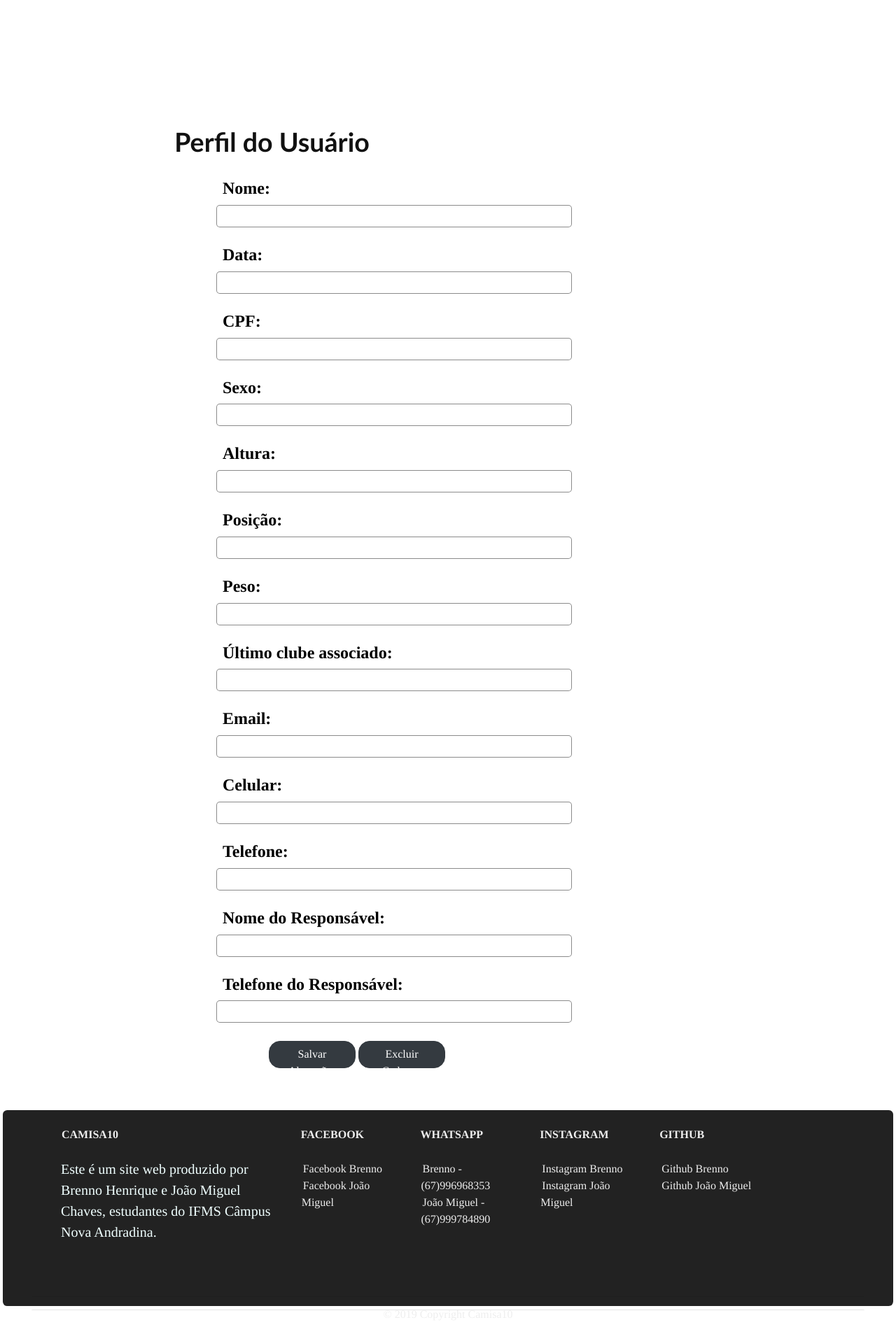
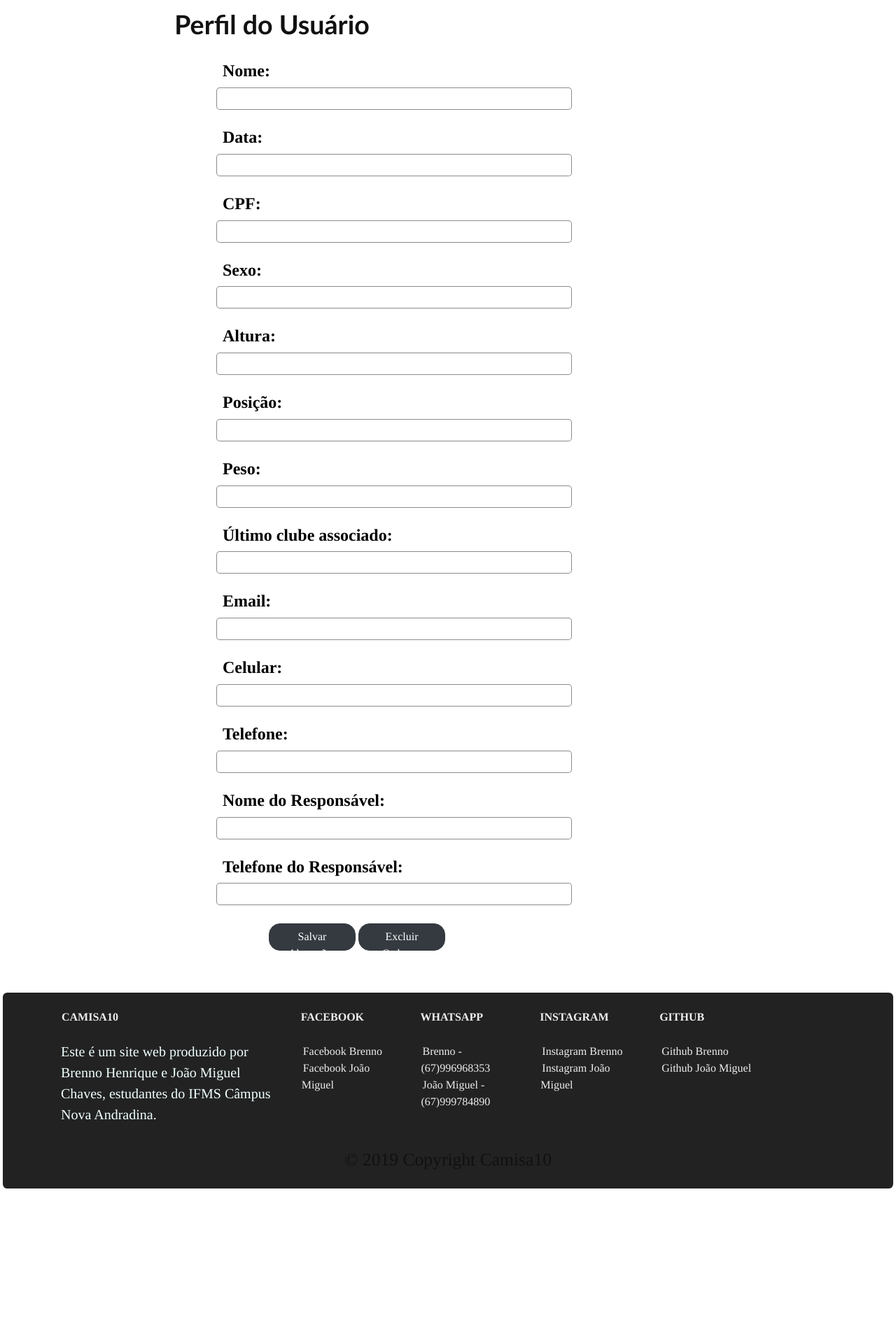
Before and after one commit to brennom14/camisa10, a website: page perfil.html in a window 1280 px wide. Shown: the part 83-1990 px from the top of the page at 70% size. After the commit the page ends 1786 px from the top, so only its background shows below. Drawn offline with Linux system fonts and the light colour scheme; no server answers.

Commit message:
Atualização 27/06

```diff
--- a/css/style3.css
+++ b/css/style3.css
@@ -246,7 +246,7 @@
     }
     .menu {
       display: block;
-      height: 45px;
+      height: 48px;
       background-color: black;
       width: 300vh;
       margin-top: -22vh;
@@ -270,9 +270,9 @@
 
     .menu li {
       float: left;
-      line-height: 40px;
+      line-height: 45px;
       padding-left: 10px;
-      padding-right: 10px;
+      padding-right: 20px;
     }
 
     .menu a {
@@ -287,3 +287,9 @@
     .menuint li:hover {
       background-color: blue;
     }
+    .copy{
+      color: #111;
+      text-align: center;
+      font-size: 3.2vh;
+      margin-top: -4vh;
+    }
--- a/perfil.html
+++ b/perfil.html
@@ -24,6 +24,7 @@
 </head>
 
 <body>
+
     <br>
     <header>
         <div class="topo2">
@@ -59,9 +60,6 @@
             </div>
           </div>
     </header>
-    <p></p>
-    <p></p>
-    <p></p>
     <p></p>
       <!-- /#page-content-wrapper -->
       <h1>Perfil do Usuário</h1>
@@ -208,13 +206,8 @@
 
   </div>
   <!-- Footer Links -->
-
-  <hr>
-
-  <hr>
-
   <!-- Copyright -->
-  <div class="footer-copyright text-center py-3">© 2019 Copyright Camisa10
+  <div class="copy">© 2019 Copyright Camisa10
   </div>
   <!-- Copyright -->
 
```
